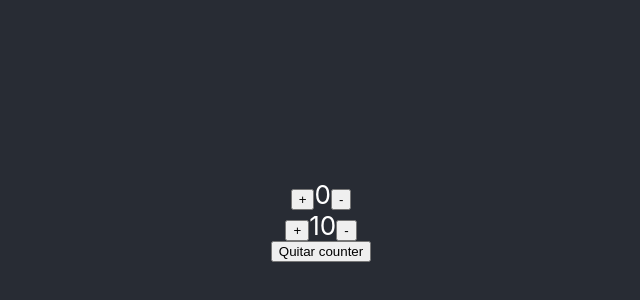
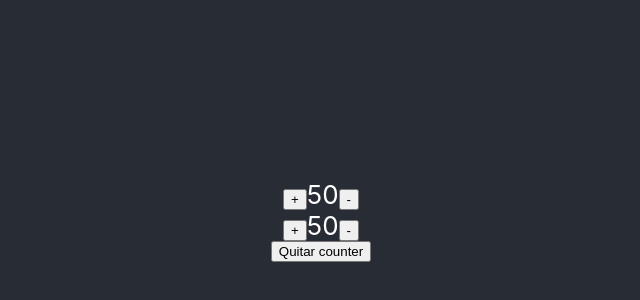
Before and after one commit to Lean788/primer-proyecto-react, a React (Create React App) app: page / in a window 1280 px wide. Shown: the part 180-480 px from the top of the page, without its empty margins (319-959 px from the left). Built offline with nearby package versions, Linux system fonts and the light colour scheme.

Commit message:
applicated useEffect to lifeCycle

```diff
--- a/src/App.js
+++ b/src/App.js
@@ -2,7 +2,7 @@ import './App.css';
 import React,{useState} from 'react';
 // import Person from './components/Person';
 // import Counter from './components/Counter';
-import Counter_kata from './components/Counter_kata';
+import Counter from './components/Counter_kata2';
 // const Saluda =  props => {
 //   console.log(props);
 //   return <h3>Hola {props.name} </h3>
@@ -26,8 +26,8 @@ function App() {
     <div className="App">
       <header className="App-header">
           {showCounters && <React.Fragment>
-            <Counter_kata initialValue={0} step={2}/>
-            <Counter_kata initialValue={10} step={5}/>
+            <Counter initialValue={0} step={2}/>
+            <Counter initialValue={10} step={5}/>
           </React.Fragment>
            }
           <button onClick={quitarCounters}>Quitar counter</button>
--- a/src/components/Counter_kata2.jsx
+++ b/src/components/Counter_kata2.jsx
@@ -1,7 +1,20 @@
-import React, { useState } from 'react';
+import React, { useState, useEffect } from 'react';
 
-const Counter_kata2 = props => {
+const Counter = props => {
     const [counter, setCounter] = useState(props.initialValue);
+    useEffect(()=>{
+        console.log("el counter se ha montado");
+        return ()=>{
+            console.log("el counter se ha desmontado")
+        }
+    },[])
+    useEffect(()=>{
+        console.log("el componente se ha actualizado");
+        if(counter<50){
+            setCounter(counter + props.step)
+        }
+    }, [counter, props.step]);
+
     const increment = () => {
         setCounter(counter + props.step);
     }
@@ -11,14 +24,13 @@ const Counter_kata2 = props => {
         }
     }
 
-        return <div>
-            <button onClick={increment}>+</button>
-            <span>{counter}</span>
-            <button onClick={decrement}>-</button>
-
-        </div>
-
+    return (<div className='counter'>
+        <button onClick={increment}>+</button>
+        <span>{counter}</span>
+        <button onClick={decrement}>-</button>
+    </div>
+    )
 
 }
 
-export default Counter_kata2;
+export default Counter;
```
